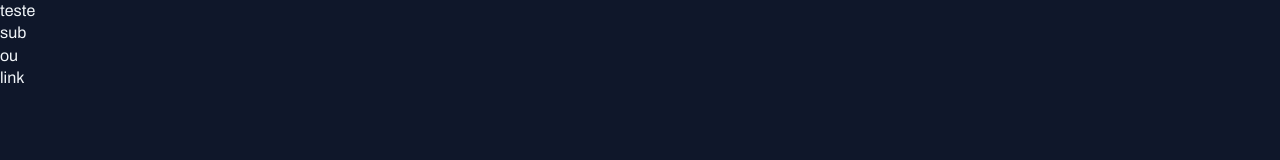
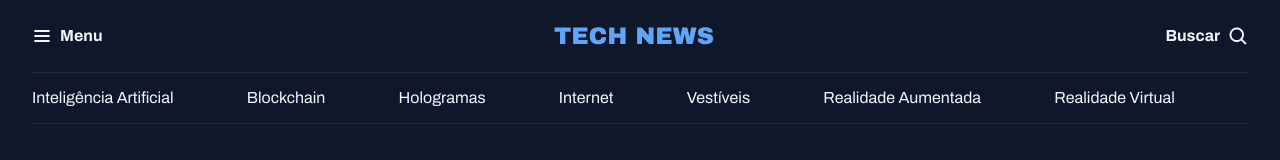
Before and after one commit to igorarruda1/projeto-noticias, a plain HTML site: page index.html in a window 1280 px wide. Drawn offline with Linux system fonts and the light colour scheme.

Commit message:
criando o header

```diff
--- a/index.html
+++ b/index.html
@@ -13,9 +13,29 @@
     />
   </head>
   <body>
-    <h1>teste</h1>
-    <h2>sub</h2>
-    <h3>ou</h3>
-    <a href="#">link</a>
+    <header class="container">
+      <nav id="primary" class="grid grid-flow-col">
+        <div>
+          <img src="assets/icons/List.svg" alt="ícone de menu" />
+          <strong>Menu</strong>
+        </div>
+        <div>
+          <img src="assets/Logo.svg" alt="TechNews logo" />
+        </div>
+        <div>
+          <strong>Buscar</strong>
+          <img src="assets/icons/MagnifyingGlass.svg" alt="ícone de lupa" />
+        </div>
+      </nav>
+      <nav id="secondary" class="grid grid-flow-col">
+        <a href="#">Inteligência Artificial</a>
+        <a href="#">Blockchain</a>
+        <a href="#">Hologramas</a>
+        <a href="#">Internet</a>
+        <a href="#">Vestíveis</a>
+        <a href="#">Realidade Aumentada</a>
+        <a href="#">Realidade Virtual</a>
+      </nav>
+    </header>
   </body>
 </html>
--- a/styles/global.css
+++ b/styles/global.css
@@ -36,3 +36,15 @@ a:hover{
 h1, h2, h3{
   font: inherit;
 }
+.container{
+  max-width: 1280px;
+  padding-inline: 32px;
+  margin-inline: auto;
+}
+/* utility-first*/
+.grid{
+  display: grid;
+}
+.grid-flow-col{
+  grid-auto-flow: column;
+}
--- /dev/null
+++ b/styles/header.css
@@ -0,0 +1,22 @@
+#primary{
+
+  div{
+    display: flex;
+    align-items: center;
+    gap: 8px;
+  }
+  padding-block: 20px;
+  /* nesting css*/
+  div:nth-child(2){
+    margin-inline: auto;
+  }
+  div:nth-child(3){
+    justify-self: end;
+  }
+}
+
+#secondary{
+  padding-block: 14px;
+  border: solid 1px var(--stroke-color);
+  border-inline: none;
+}
--- a/styles/index.css
+++ b/styles/index.css
@@ -1 +1,2 @@
 @import url(global.css);
+@import url(header.css);
```
